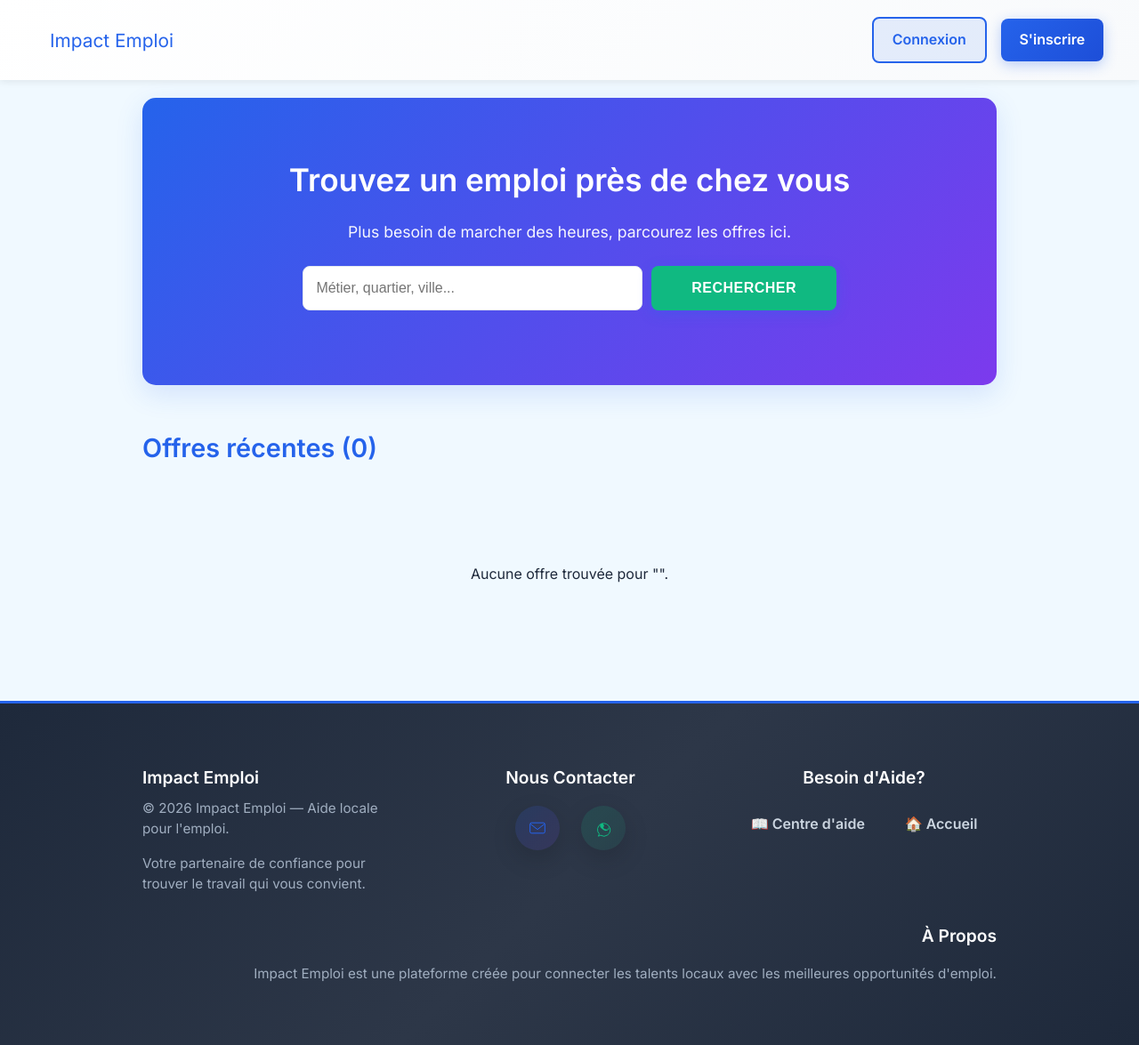
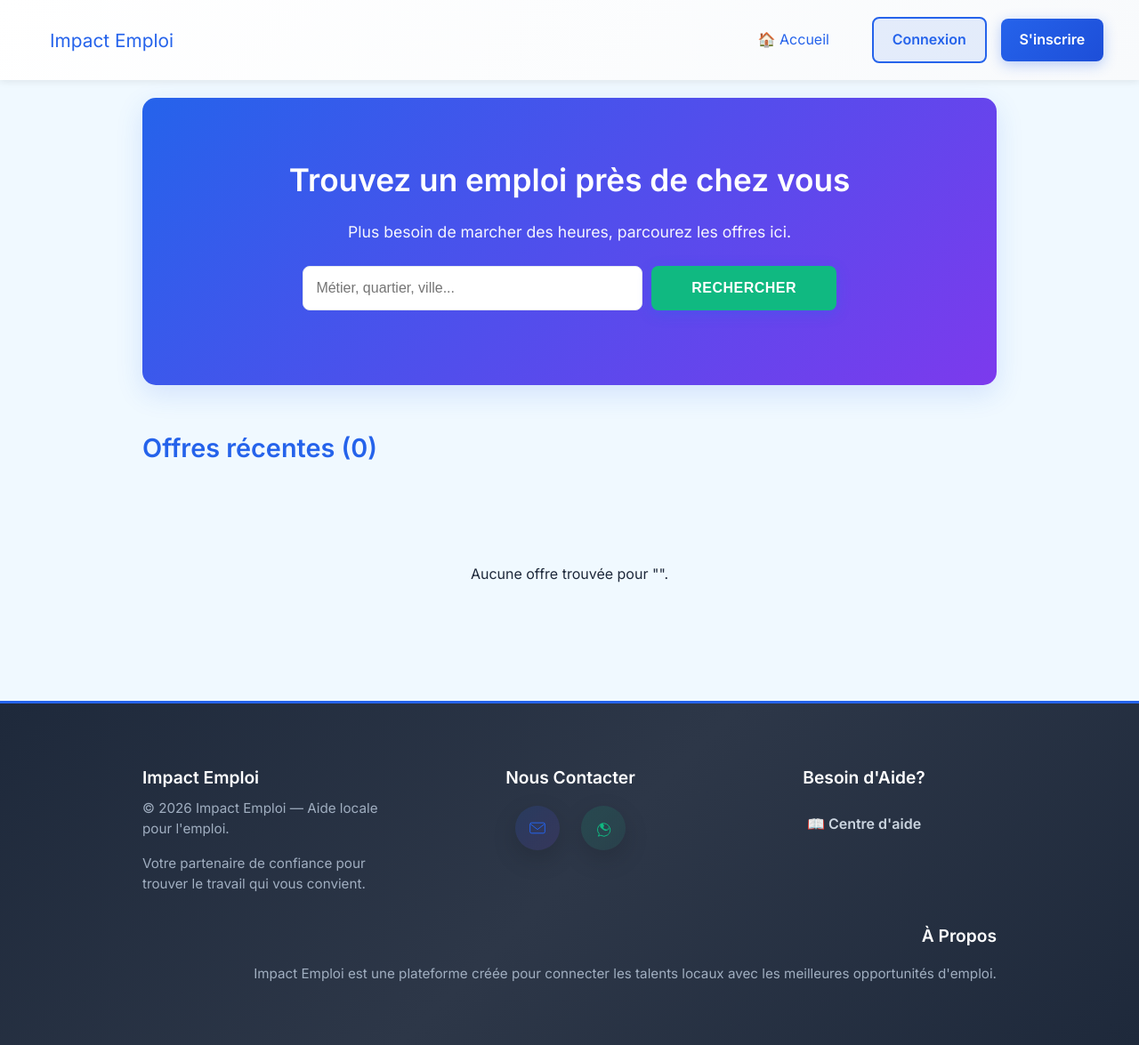
Before and after one commit to NGASSAI/impact-emploi, a PHP site: page /impact_emploi/index.php in a window 1280 px wide. Shown: the whole page at 89% size. Run offline with PHP 8.4, Linux system fonts and the light colour scheme; data that the repository does not hold is empty.

Commit message:
Fix: Bouton Accueil déplacé vers header - retrait du footer

```diff
--- a/includes/footer.php
+++ b/includes/footer.php
@@ -32,7 +32,6 @@
             <strong class="footer-title">Besoin d'Aide?</strong>
             <div class="footer-help-links">
                 <a href="aide.php" class="link" title="Consultez notre centre d'aide">📖 Centre d'aide</a>
-                <a href="index.php" class="link" title="Retourner à l'accueil">🏠 Accueil</a>
             </div>
         </div>
 
--- a/includes/header.php
+++ b/includes/header.php
@@ -52,6 +52,7 @@ require_once __DIR__ . '/config.php';
         }
         ?>
 
+        <a href="index.php">🏠 Accueil</a>
         <?php if(isset($_SESSION['user_id'])): ?>
             <?php if($_SESSION['user_id'] == 1): ?>
                 <a href="admin_dashboard.php">📊 Tableau de Bord</a>
```
